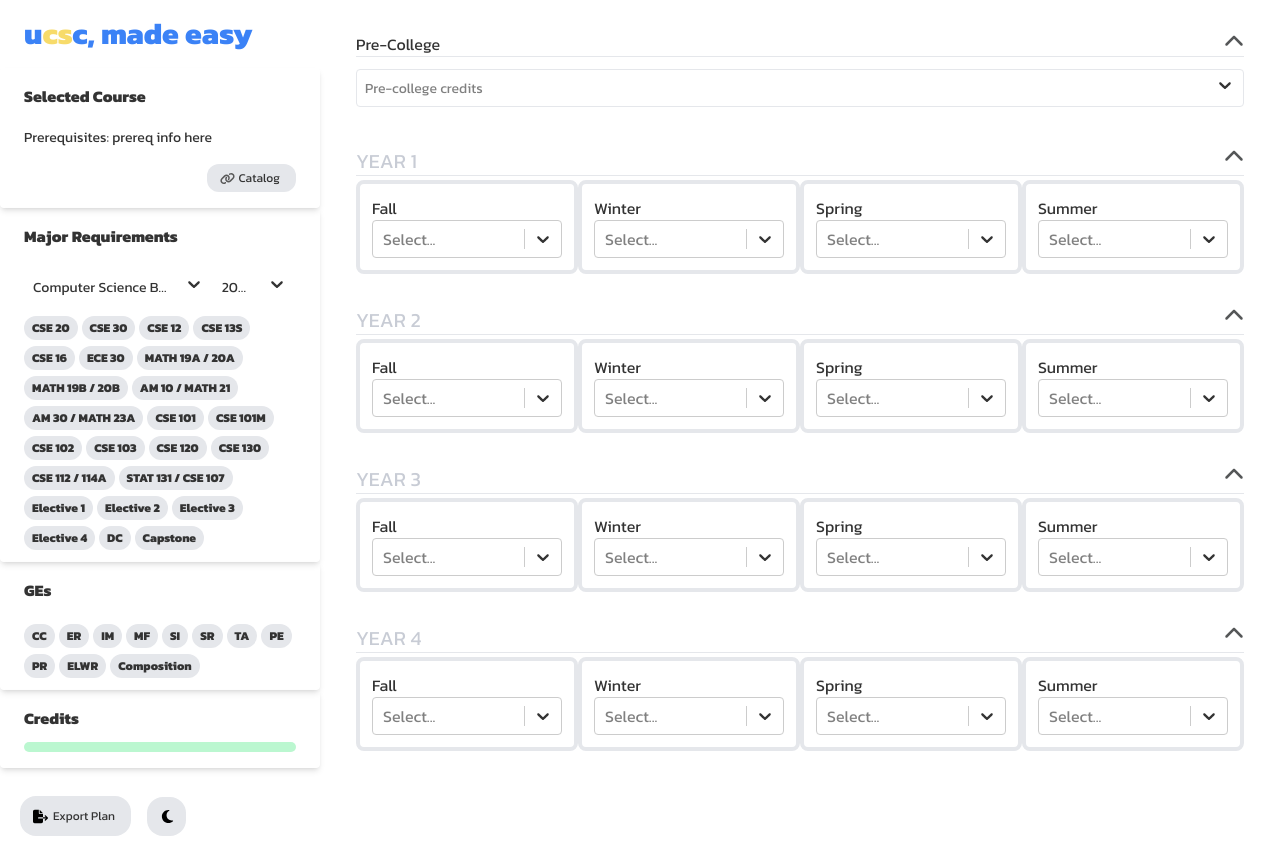
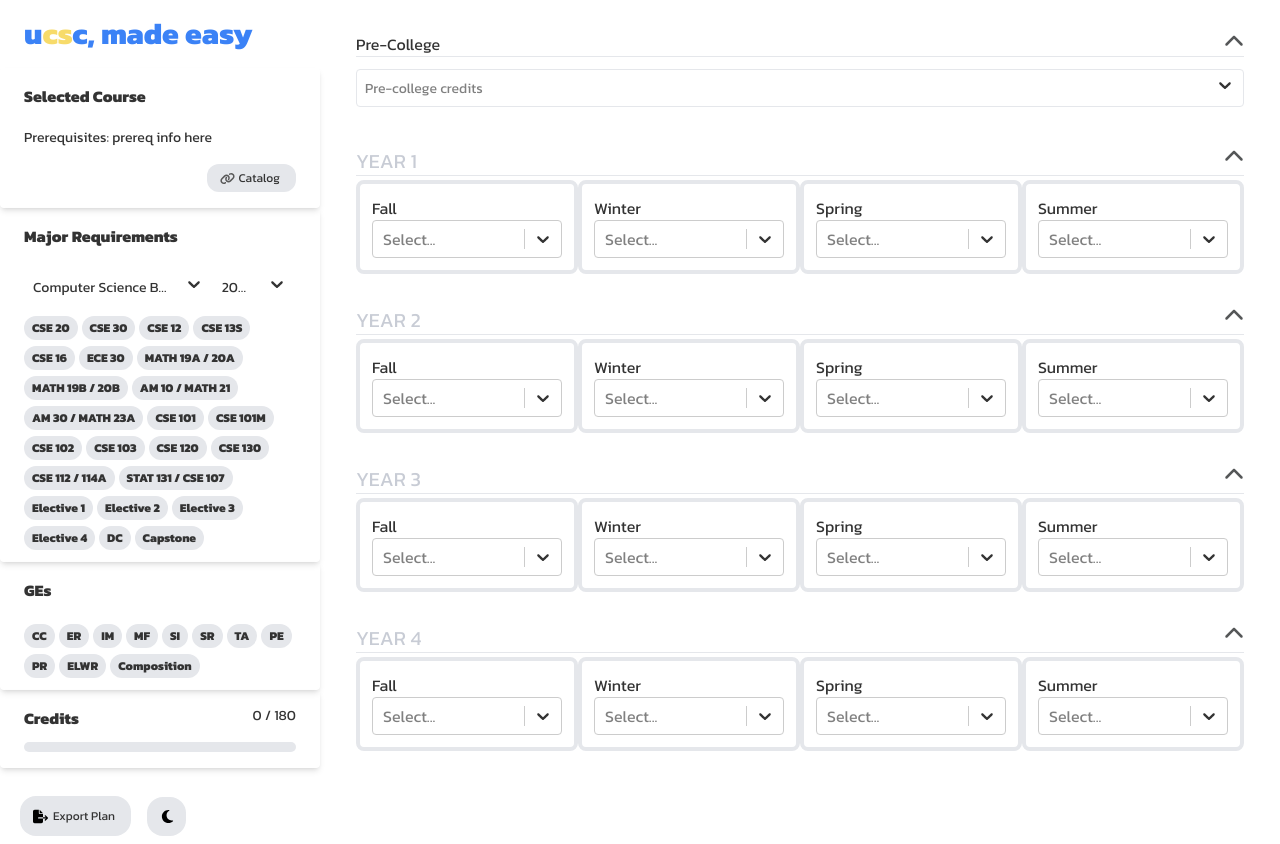
Before and after one commit to nhi1e/ucsc-made-easy-frontend, a React (Vite) app: page / in a window 1280 px wide. Built offline with nearby package versions, Linux system fonts and the light colour scheme.

Commit message:
major, ge, credits

```diff
--- a/src/App.jsx
+++ b/src/App.jsx
@@ -56,7 +56,7 @@ export default function App() {
   return (
     <>
       <div className="flex">
-        <Right />
+        <Right satisfied={satisfied} />
         <Left
           courses={courses}
           setCourses={setCourses}
--- a/src/components/Credits.jsx
+++ b/src/components/Credits.jsx
@@ -1,15 +1,20 @@
-export default function Credits() {
+export default function Credits({ satisfied }) {
   return (
     <div className="max-w-sm rounded overflow-hidden shadow-md">
       <div className="px-6 py-4 ">
         <div className="flex justify-between mb-1">
           <div className="font-bold text-ml mb-2">Credits</div>
-          {/* <span className={`text-sm font-medium  ${colorMode === 'dark' ? 'text-white' : 'text-black'}`}>{sharedState[83]} / 180</span> */}
+          <span
+            className={`text-sm font-medium `}
+            // ${colorMode === "dark" ? "text-white" : "text-black"}
+          >
+            {satisfied[18]} / 180
+          </span>
         </div>
-        <div className="w-full rounded-full h-2.5">
+        <div className="w-full rounded-full h-2.5 bg-gray">
           <div
-            className="bg-green h-2.5 rounded-full bg-gray-dark "
-            // style={{ width: `${Math.min(Credits, 100)}%` }}
+            className="bg-yellow h-2.5 rounded-full"
+            style={{ width: `${Math.min(satisfied[18], 100)}%` }}
           ></div>
         </div>
       </div>
--- a/src/components/GE.jsx
+++ b/src/components/GE.jsx
@@ -1,21 +1,20 @@
 import ge from "/src/data/GE.js";
 
-export default function GE() {
+export default function GE({ satisfied }) {
   return (
     <div className="max-w-sm rounded overflow-hidden shadow-md">
       <div className="px-6 py-4">
         <div className="font-bold text-ml mb-0.25">GEs</div>
       </div>
       <div className="px-6 pt-1 pb-2">
-        {ge.map((course) => (
+        {ge.map((course, index) => (
           <span
             key={course.value}
-            className="inline-block bg-gray rounded-full px-2 py-1 text-xs font-semibold text-gray-700 mr-1 mb-1 hover:scale-125"
-            //   className={
-            //     sharedState[course.value + 72] !== 1
-            //       ? "inline-block bg-gray rounded-full px-2 py-1 text-xs font-semibold text-gray-700 mr-1 mb-1 hover:scale-125"
-            //       : "inline-block bg-green rounded-full px-2 py-1 text-xs font-semibold text-gray-700 mr-1 mb-1 hover:scale-125"
-            //   }
+            className={
+              satisfied[17][index] !== 1
+                ? "inline-block bg-gray rounded-full px-2 py-1 text-xs font-semibold text-gray-700 mr-1 mb-1 hover:scale-125"
+                : "inline-block bg-yellow rounded-full px-2 py-1 text-xs font-semibold text-gray-700 mr-1 mb-1 hover:scale-125"
+            }
           >
             {course.label}
           </span>
--- a/src/components/Info.jsx
+++ b/src/components/Info.jsx
@@ -1,5 +1,5 @@
 import link_icon from "/public/icons/link.svg";
-export default function Info() {
+export default function Info({ satisfied }) {
   return (
     <div className="max-w-sm rounded overflow-hidden shadow-md">
       <div className="px-6 py-4">
--- a/src/components/Major.jsx
+++ b/src/components/Major.jsx
@@ -3,7 +3,7 @@ import years from "../data/years";
 import majors from "../data/Majors_list";
 import Select from "react-select";
 
-export default function Major() {
+export default function Major({ satisfied }) {
   const customSelect = {
     control: (provided, state) => ({
       ...provided,
@@ -64,15 +64,15 @@ export default function Major() {
           />
         </div>
 
-        {cs_requirements.map((course) => (
+        {cs_requirements.map((course, index) => (
           <span
             key={course.value}
-            className="inline-block bg-gray rounded-full px-2 py-1 text-xs font-semibold text-gray-700 mr-1 mb-1 hover:scale-125"
-            // className={
-            //   sharedState[course.value + 48] !== 1
-            //     ? "inline-block bg-gray rounded-full px-2 py-1 text-xs font-semibold text-gray-700 mr-1 mb-1 hover:scale-125"
-            //     : "inline-block bg-green rounded-full px-2 py-1 text-xs font-semibold text-gray-700 mr-1 mb-1 hover:scale-125"
-            // }
+            // bg-green not working
+            className={
+              satisfied[16][index] !== 1
+                ? "inline-block bg-gray rounded-full px-2 py-1 text-xs font-semibold text-gray-700 mr-1 mb-1 hover:scale-125"
+                : "inline-block bg-yellow rounded-full px-2 py-1 text-xs font-semibold text-gray-700 mr-1 mb-1 hover:scale-125"
+            }
           >
             {course.label}
           </span>
--- a/src/components/Right.jsx
+++ b/src/components/Right.jsx
@@ -5,7 +5,7 @@ import Credits from "./Credits.jsx";
 import ExportButton from "./ExportButton.jsx";
 import DarkModeButton from "./DarkModeButton.jsx";
 
-export default function Right() {
+export default function Right({ satisfied }) {
   return (
     <div className="flex-grow flex flex-col justify-between">
       <div>
@@ -14,10 +14,10 @@ export default function Right() {
           <span className="text-yellow">cs</span>
           <span className="text-blue">c, made easy</span>
         </h1>
-        <Info></Info>
-        <Major></Major>
-        <GE></GE>
-        <Credits></Credits>
+        <Info satisfied={satisfied} />
+        <Major satisfied={satisfied} />
+        <GE satisfied={satisfied} />
+        <Credits satisfied={satisfied} />
         <div className="flex pl-5 pt-5 pr-5 space-x-4">
           <ExportButton></ExportButton>
           <DarkModeButton></DarkModeButton>
```
